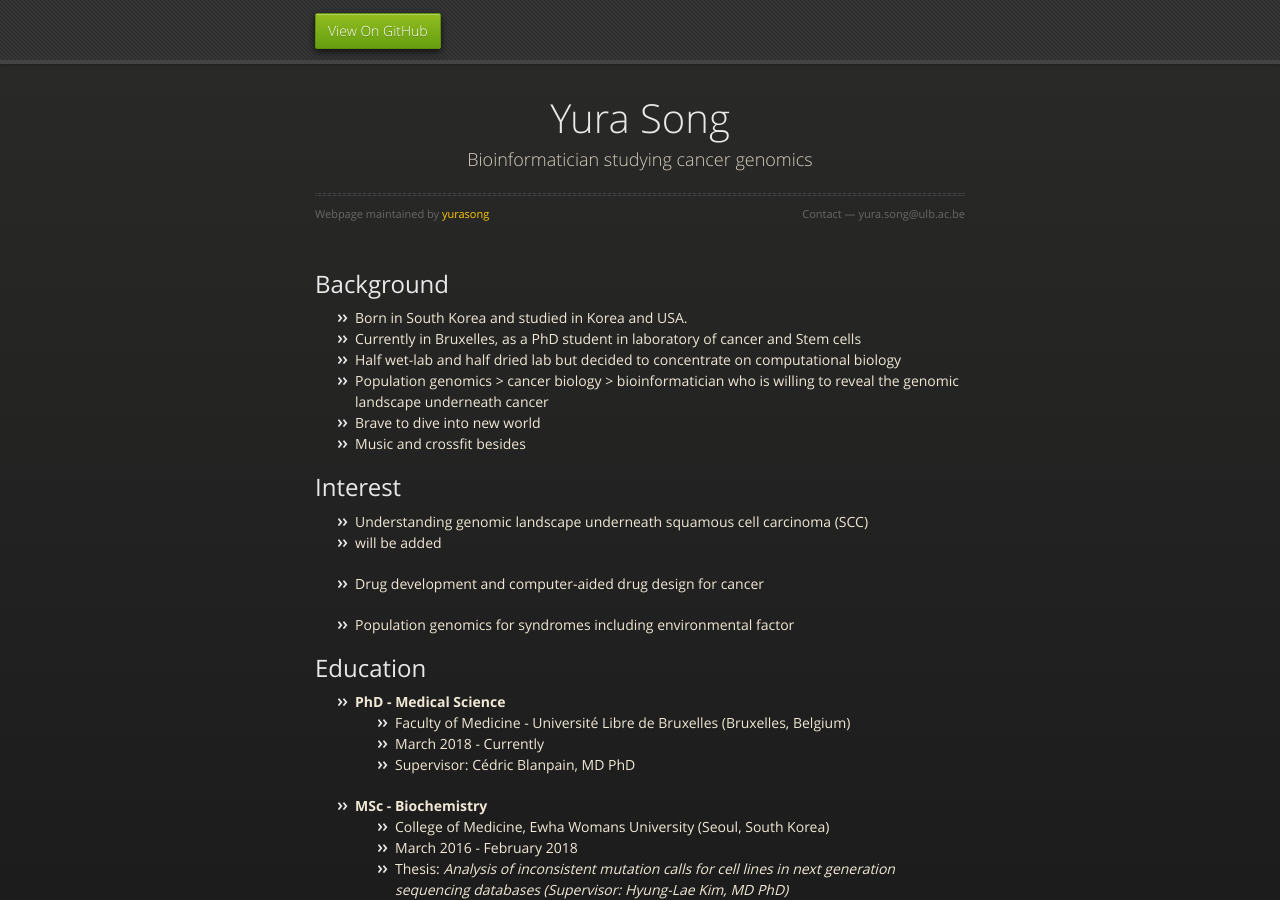
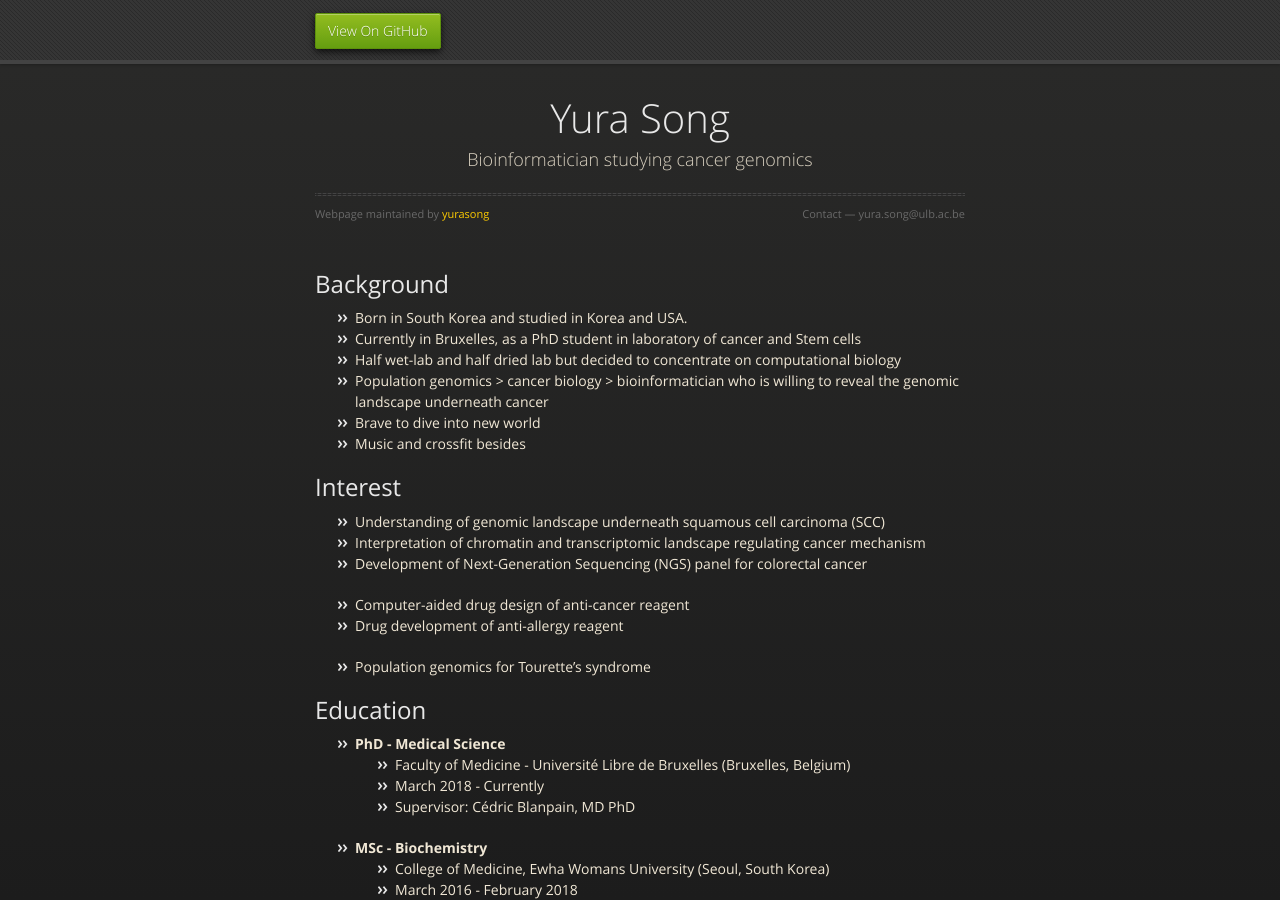
Before and after one commit to yurasong/yurasong.github.io, a Jekyll site: the page built from index.md, in a window 1280 px wide and 900 px high. Built offline with Jekyll 4.4.1, drawn with Linux system fonts in a browser that asks for light colours; our own code applies the rules of GitHub Pages for plain Markdown files.

Commit message:
update interest

```diff
--- a/index.md
+++ b/index.md
@@ -13,13 +13,14 @@ layout: default
 
 ## Interest
 
-*   Understanding genomic landscape underneath squamous cell carcinoma (SCC)
-*   will be added
+*   Understanding of genomic landscape underneath squamous cell carcinoma (SCC)
+*   Interpretation of chromatin and transcriptomic landscape regulating cancer mechanism
+*   Development of Next-Generation Sequencing (NGS) panel for colorectal cancer
 
-*   Drug development and computer-aided drug design for cancer
+*   Computer-aided drug design of anti-cancer reagent
+*   Drug development of anti-allergy reagent
 
-*   Population genomics for syndromes including environmental factor
-
+*   Population genomics for Tourette's syndrome
 
 ## Education
 
```
